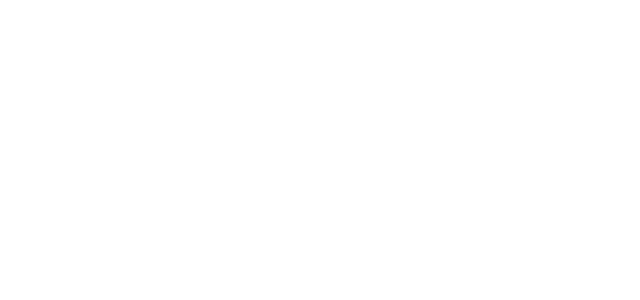
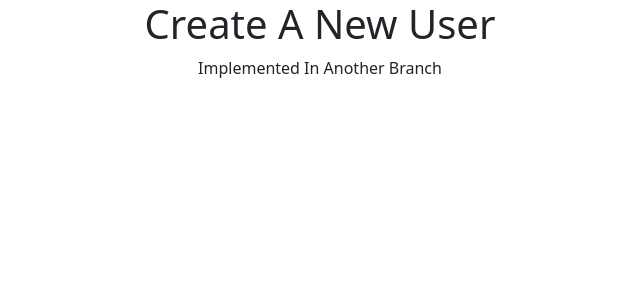
Before and after one commit to idea-repos/vmas2, a React (Create React App) app in the folder vmasfrontend/: page /users/create in a window 1280 px wide. Before the commit this address had no page. Shown: the top 300 px of the page, without its empty margins (320-960 px from the left). Built offline with nearby package versions, Linux system fonts and the light colour scheme.

Commit message:
page Bar resuable with dynamic component

```diff
--- a/vmasfrontend/src/App.tsx
+++ b/vmasfrontend/src/App.tsx
@@ -3,6 +3,7 @@
 import { BrowserRouter, Route, Routes } from 'react-router-dom';
 import Home from './components/Home';
 import UserManagement from './pages/UserManagement';
+import CreateUser from './components/CreateUser';
 
 function App() {
   return (
@@ -12,6 +13,7 @@
               <Route path='/login' element={<LoginForm />} />
               <Route path='/home' element={<Home />} />
               <Route path='/users' element={<UserManagement />} />
+              <Route path='/users/create' element={<CreateUser />} />
           </Routes>
         </BrowserRouter>
       </div>
--- /dev/null
+++ b/vmasfrontend/src/components/CreateUser.tsx
@@ -0,0 +1,12 @@
+import React from 'react';
+
+function CreateUser() {
+    return (
+        <>
+        <h1>Create A New User</h1>
+        <p>Implemented In Another Branch</p>
+        </>
+    );
+}
+
+export default CreateUser;
--- /dev/null
+++ b/vmasfrontend/src/components/common/PageBar.tsx
@@ -0,0 +1,21 @@
+import React from 'react';
+import  Button  from 'react-bootstrap/Button';
+
+interface PageBarProps {
+    title: string,
+    children?: any,
+    havingChildren? : boolean
+}
+
+function PageBar({title, children, havingChildren} : PageBarProps) {
+    return (
+        <nav className="navbar navbar-expand-lg bg-light">
+            <div className="container-fluid">
+                <p className="navbar-brand">{title}</p>
+                {havingChildren &&  <div className="d-flex">{children}</div>}
+            </div>
+        </nav>
+    );
+}
+
+export default PageBar;
--- a/vmasfrontend/src/pages/UserManagement.tsx
+++ b/vmasfrontend/src/pages/UserManagement.tsx
@@ -5,6 +5,7 @@
 import _ from 'lodash';
 import { paginate } from '../utils/paginate';
 import { useState } from 'react';
+import PageBar from '../components/common/PageBar';
 
 
 interface sortColumn {path:string, order : boolean | "asc" | "desc"};
@@ -35,11 +36,8 @@
     })
 
     const getPageData = () => {
-
         const sorted = _.orderBy(users, [sortColumn.path], [sortColumn.order]);
-
         const page_users = paginate(sorted, currentPage, pageSize);
-
         return {totalCount : sorted.length, data : page_users};
     }
 
@@ -52,6 +50,11 @@
     return (
         <React.Fragment>
             <div className="container">
+                <PageBar
+                    title='USER MANAGEMENT'
+                    havingChildren={true}>
+                        <a className='btn btn-secondary' href='users/create'>Create User</a>
+                </PageBar>
                 <UsersTable
                     users = {page_users}
                     onSort={handleSort}
```
